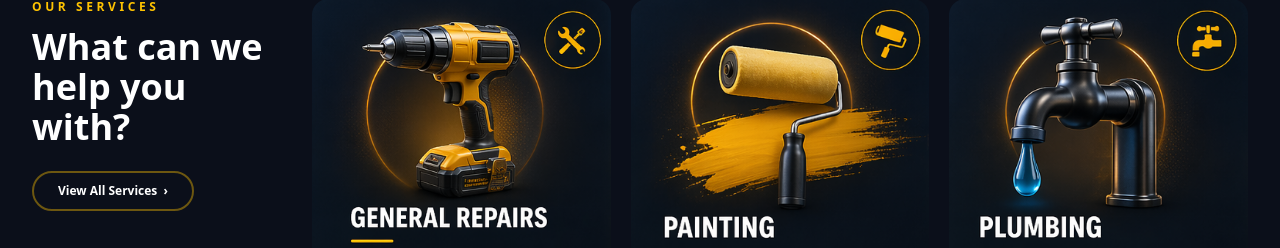
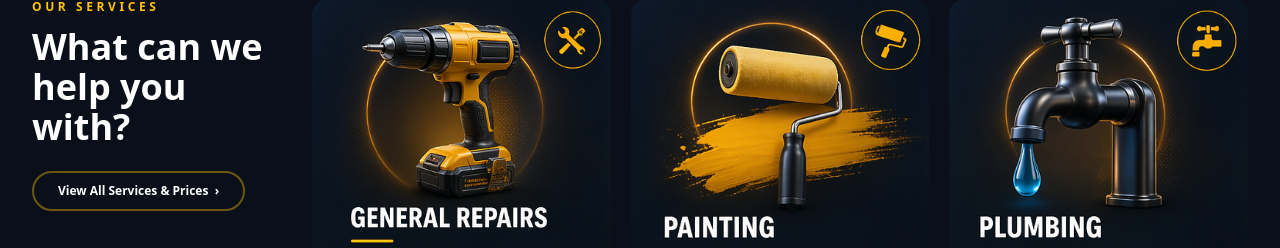
Before and after one commit to Ioioiog/handyman, a Next.js app: page / in a window 1280 px wide. Shown: the part 1122-1370 px from the top of the page. Built offline with nearby package versions, Linux system fonts and the light colour scheme.

Commit message:
Update button text and convert anchor to Next.js Link component in navbar

```diff
--- a/app/page.tsx
+++ b/app/page.tsx
@@ -49,7 +49,7 @@ export default function Page() {
               </h2>
               <a href="/services"
                 className="mt-6 inline-flex items-center gap-2 rounded-full border-2 border-[#FFC300]/40 px-6 py-2.5 text-xs font-bold text-white transition hover:border-[#FFC300] hover:text-[#FFC300]">
-                View All Services &nbsp;›
+                View All Services &amp; Prices &nbsp;›
               </a>
             </div>
 
--- a/components/dlh.tsx
+++ b/components/dlh.tsx
@@ -1,5 +1,6 @@
 "use client";
 import React from "react";
+import Link from "next/link";
 
 /* ─────────────────── COLORS ─────────────────── */
 const C = {
@@ -22,10 +23,10 @@ export function Navbar() {
   return (
     <header className="sticky top-0 z-50 border-b border-white/10 bg-[#0B0F1A]/95 backdrop-blur-xl">
       <div className="mx-auto flex max-w-7xl items-center justify-between px-4 py-3 sm:px-5 lg:px-8">
-        <a href="/" className="flex items-center gap-2 sm:gap-2.5">
+        <Link href="/" className="flex items-center gap-2 sm:gap-2.5">
           <span className="text-xl font-black tracking-tight text-[#FFC300] sm:text-2xl">DLH</span>
           <span className="text-[10px] font-bold uppercase leading-tight tracking-widest text-white sm:text-[11px]">Diligence<br/>Local Handyman</span>
-        </a>
+        </Link>
 
         <nav className="hidden items-center gap-7 lg:flex">
           {links.map((l) => {
```
